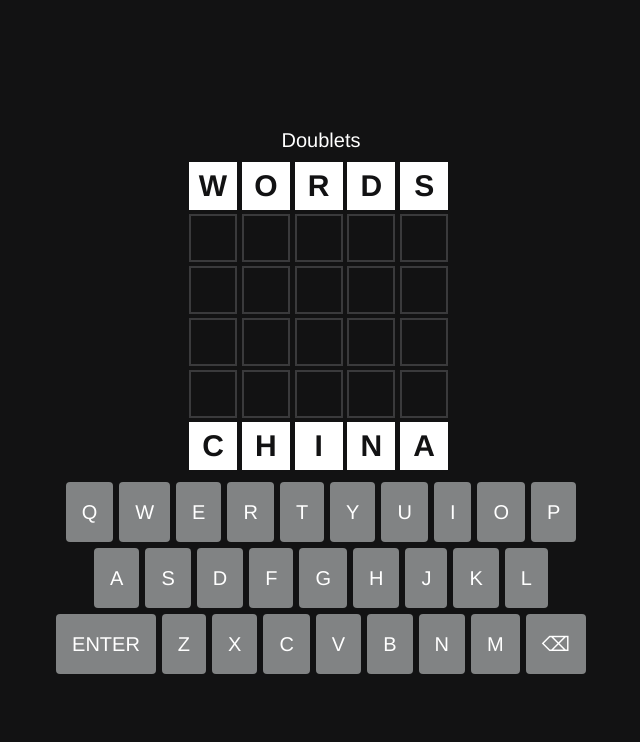
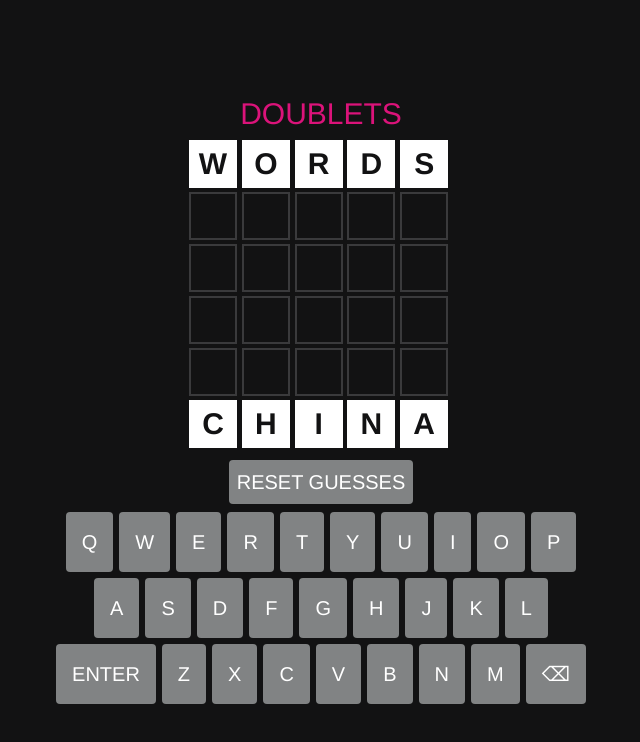
Before and after one commit to sam-jordan/doublets-game, a React (Vite) app: page / in a window 1280 px wide. Shown: the top 742 px of the page, without its empty margins (319-959 px from the left). Built offline with nearby package versions, Linux system fonts and the light colour scheme.

Commit message:
Adjust theme colour to pink

```diff
--- a/src/components/app.tsx
+++ b/src/components/app.tsx
@@ -60,6 +60,7 @@ export default function App() {
         setGuesses(nextGuesses);
     }
 
+    // TODO - definitely want more feedback here - guess valid/invalid - popup, animation, text highlighting
     async function handleGuess() {
         // TODO - investigate dictionary API responses to see if this is actually needed
         const isFullWord = !guesses[currentGuess].letters.includes(' ');
@@ -109,16 +110,13 @@ export default function App() {
     }
 
     return <div className="flex flex-col justify-center items-center text-xl font-(family-name:--use-font-family) w-screen h-screen gap-y-2">
-        <h1>Doublets</h1>
+        <h1 className="text-3xl text-correct">DOUBLETS</h1>
         <div>
             <Word key={'start'} word={puzzle[0].split('')} status='puzzle' />
             {guesses.map((word, index) => <Word key={index} word={word.letters} status={word.status} />)}
             <Word key={'end'} word={puzzle[1].split('')} status='puzzle' />
         </div>
-        {/* <div className="flex gap-8 mt-4">
-            <button className='bg-button-bg rounded-sm p-2 cursor-pointer' onClick={() => validateGuesses(guesses, setSubmitText)}>Submit Guesses</button>
-            <button className='bg-button-bg rounded-sm p-2 cursor-pointer' onClick={() => { setGuesses(emptyGuesses()); setSubmitText(''); }}>Reset Guesses</button>
-        </div> */}
+        <button className='bg-button-bg rounded-sm p-2 cursor-pointer' onClick={() => { setGuesses(emptyGuesses()); setCurrentGuess(0); }}>RESET GUESSES</button>
         <div className="flex flex-col items-center gap-y-1.5">
             {keyboard.map(row => <div className="flex gap-x-1.5">{row.map(key => <button key={key} className='bg-button-bg rounded-sm py-4 px-4 cursor-pointer' onClick={() => handleKeyUp(key)}>{key === 'Backspace' ? '⌫' : key.toUpperCase()}</button>)}</div>)}
         </div>
--- a/src/components/word.tsx
+++ b/src/components/word.tsx
@@ -16,13 +16,12 @@ function buildCharacterStyling(char: string, status: string): string {
     const base = (status === 'unchecked' ? 'border-2 border-inactive-border ' : (status === 'puzzle' ? 'bg-white text-dark-bg ' : ' ')) + 'text-3xl max-h-12 max-w-12 flex justify-center items-center';
 
     const puzzle = getPuzzle();
-
-    if (puzzle[0].split('').includes(char) && status === 'checked') {
-        return base + ' bg-pink-500';
+    if (puzzle[1].split('').includes(char) && status === 'checked') {
+        return base + ' bg-correct';
     }
 
-    if (puzzle[1].split('').includes(char) && status === 'checked') {
-        return base + ' bg-purple-500';
+    if (status === 'checked') {
+        return base + ' bg-inactive-border';
     }
 
     return base;
--- a/src/styles.css
+++ b/src/styles.css
@@ -1,9 +1,10 @@
 @import "tailwindcss";
 
 @theme {
-  --color-dark-bg: rgb(18,18,19);
-  --color-inactive-border: rgb(58,58,60);
-  --color-button-bg: rgb(129,131,132);
+  --color-dark-bg: rgb(18, 18, 19);
+  --color-inactive-border: rgb(58, 58, 60);
+  --color-button-bg: rgb(129, 131, 132);
+  --color-correct: rgb(219, 19, 122);
 }
 
 @theme {
```
